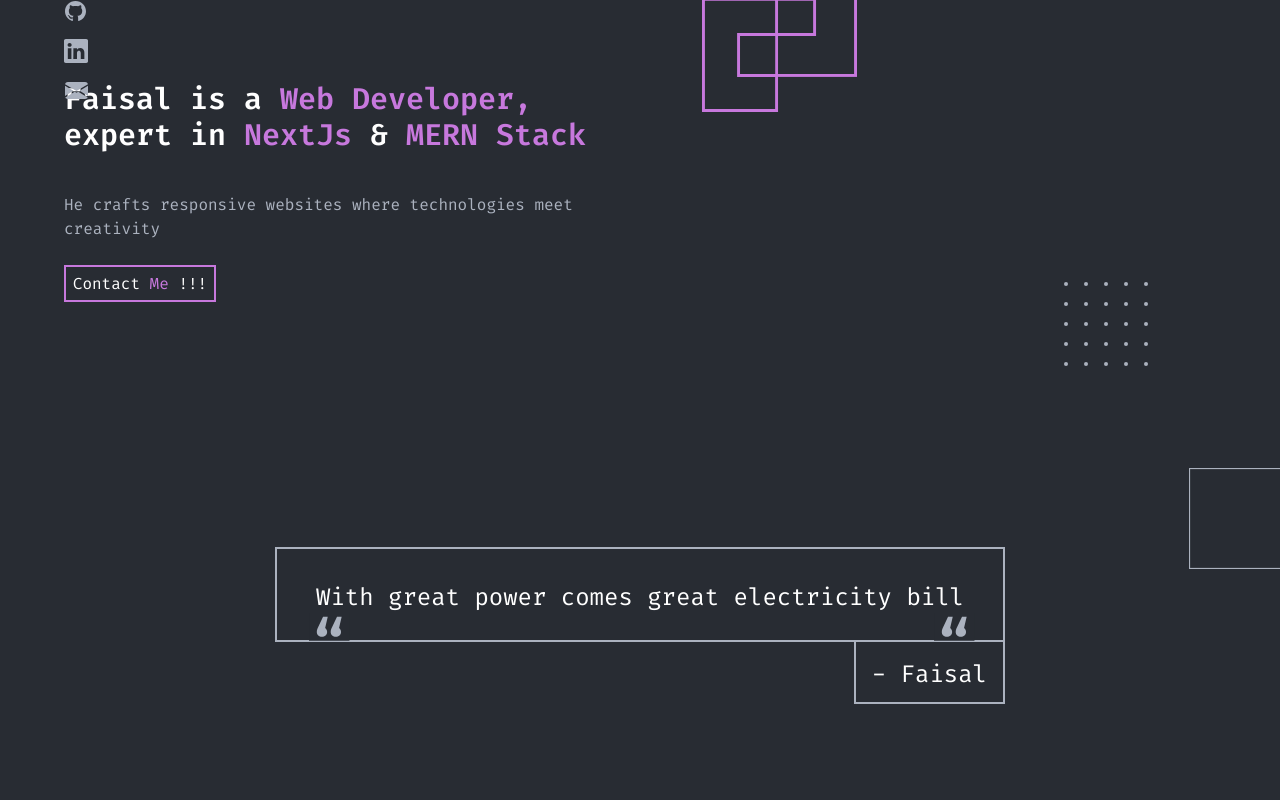
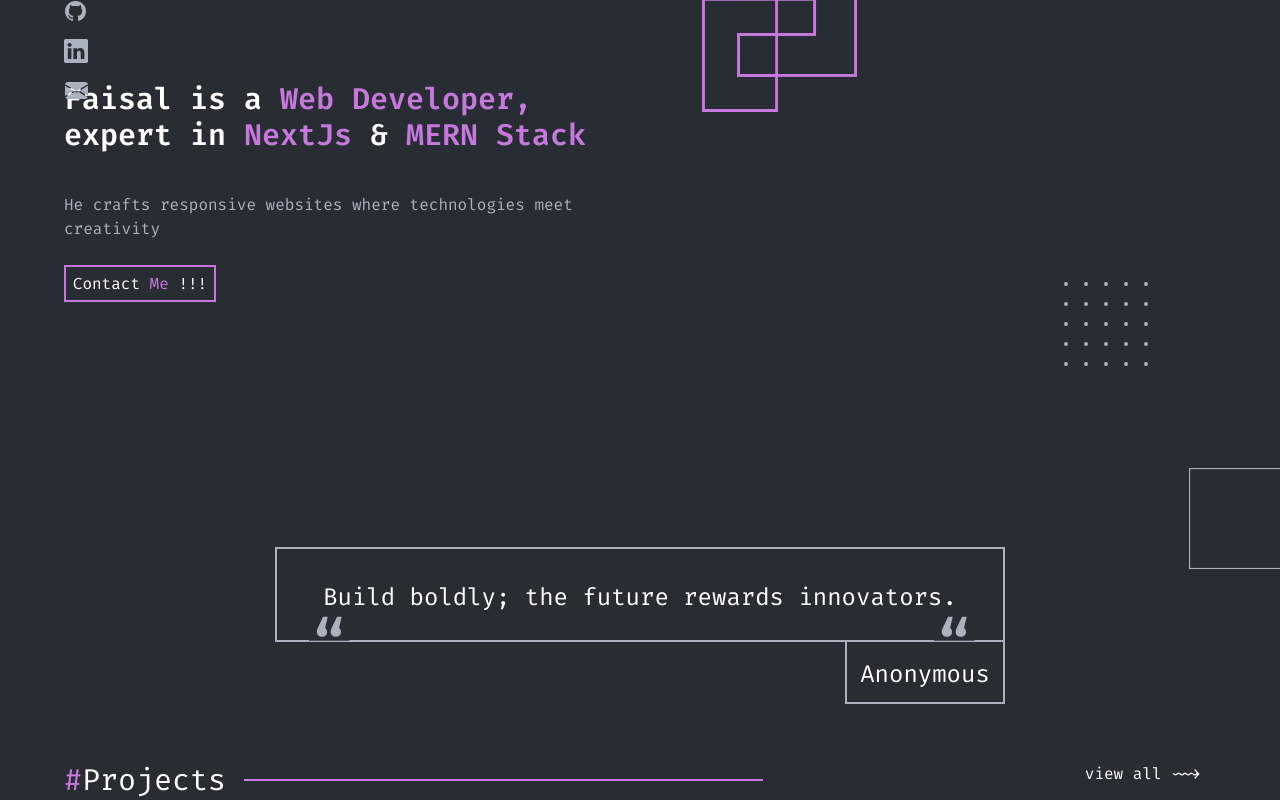
Before and after one commit to faisal03-develop/Faisal03_develop, a Next.js app: page / in a window 1280 px wide. Shown: the part 204-1004 px from the top of the page. Before the commit the page ends 908 px from the top, so only its background shows below. Built offline with nearby package versions, Linux system fonts and the light colour scheme.

Commit message:
Completed the Projects Header

```diff
--- a/app/page.tsx
+++ b/app/page.tsx
@@ -4,6 +4,7 @@ import Hanging from "@/components/hanging"
 import Hero from "@/components/hero"
 import Sides from "@/components/sides"
 import Quote from "@/components/quote"
+import Projects from "@/components/projects"
 
 function page() {
   return (
@@ -14,6 +15,7 @@ function page() {
           <Hero />
           <Quote />
           <Sides />
+          <Projects />
       </div>
     </Container>
   )
--- a/components/hanging.tsx
+++ b/components/hanging.tsx
@@ -3,13 +3,13 @@ import Link from "next/link"
 
 export default function hanging() {
   return (
-    <div className="w-[32px] h-[250px] absolute top-0 left-[60px] flex flex-col items-center">
+    <div className="w-8 h-[250px] absolute top-0 left-[60px] flex flex-col items-center">
         <Image src="/icons/Line10.svg" alt="Logo" width={1} height={191} />
-        <div className="mt-[8px] flex flex-col gap-[8px]">
-            <Link href="#">
+        <div className="mt-2 flex flex-col gap-2">
+            <Link href="https://github.com/faisal03-develop">
             <Image src="/icons/Github.svg" alt="Github" height={32} width={32}/>
             </Link>
-            <Link href="#">
+            <Link href="https://www.linkedin.com/in/faisal03-linked/">
             <Image src="/icons/Linkedin.svg" alt="Github" height={32} width={32}/>
             </Link>
             <Link href="#">
--- /dev/null
+++ b/components/projects.tsx
@@ -0,0 +1,18 @@
+import Image from "next/image"
+import Link from "next/link"
+
+export default function projects() {
+  return (
+    <div className="mt-30 font-(family-name:--font-firaCode)">
+        <div className="flex flex-row justify-between mr-4">
+            <div className="flex flex-row justify-center items-center text max-w-[701px] max-h-10 text-3xl">
+                <h2><span className="text-(--primary)">#</span>Projects</h2>
+                <Image src="/icons/line7.svg" alt="line" width={711} height={1} className="ml-4"/>
+            </div>
+            <div>
+                <Link href="#">view all ~~&gt;</Link>
+            </div>
+        </div>
+    </div>
+  )
+}
--- a/components/quote.tsx
+++ b/components/quote.tsx
@@ -5,14 +5,13 @@ export default function quote() {
   return (
     <>
     <div className="mt-36 mx-auto text-center font-(family-name:--font-firaCode) text-2xl p-8 border-2 border-(--gray) max-w-[730px] max-h-[95px] relative">
-        <p>With great power comes great electricity bill</p>
+        <p>Build boldly; the future rewards innovators.</p>
         <Image src="/icons/coma.svg" alt="coma"  height={28} width={41} className="absolute top-[-10]" />
         <Image src="/icons/coma.svg" alt="coma"  height={28} width={41} className="absolute bottom-[-10] right-7 z-12" />
     <div className="font-(family-name:--font-firaCode) p-4 flex flex-row justify-center border-2 border-(--gray) max-w-40 max-h-16 absolute -bottom-16 -right-0.5">
-        <p>- Faisal</p>
+        <p>Anonymous</p>
     </div>
     </div>
     </>
-
   )
 }
```
Also changed, not shown: public/icons/Line7.svg (added).
